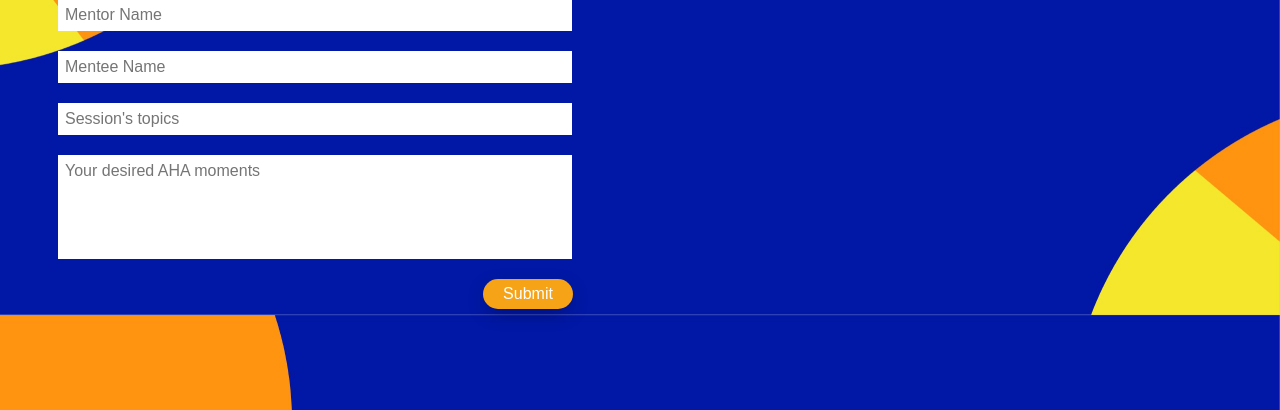
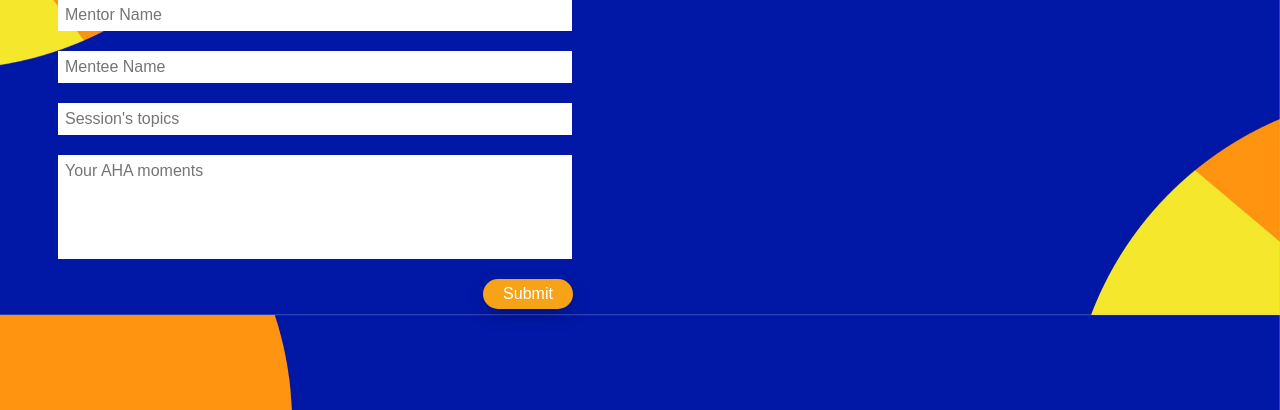
Before and after one commit to outravoj/CombatWombat, a Flask app: page / in a window 1280 px wide. Shown: the part 384-794 px from the top of the page. Run offline with Flask 2, Linux system fonts and the light colour scheme.

Commit message:
Cora's designed result page.

```diff
--- a/API/wombo_api.py
+++ b/API/wombo_api.py
@@ -83,7 +83,7 @@ def generateWomboPath(form_data: dict):
     }, json={
         "input_spec": {
             "prompt": sesTop,
-            "style": 12,
+            "style": 13,
             "display_freq": 10
         }
     })
--- a/app.py
+++ b/app.py
@@ -16,7 +16,10 @@ def data():
         return f"The URL /data is accessed directly. Try going to '/form' to submit form"
     if request.method == 'POST':
         form_data = request.form
-        imagePath = generateWomboPath(form_data)
+        try:
+            imagePath = generateWomboPath(form_data)
+        except:
+            return render_template('cora_design.html')
         return render_template('result_page.html',imagePath=imagePath, form_data_passed=form_data)
 
 if __name__ == '__main__':
--- a/templates/cora_design.html
+++ b/templates/cora_design.html
@@ -28,7 +28,7 @@
 						<input  class="input_box" type = "text" name = "MentiName" placeholder="Mentee Name"/>
 						<input  class="input_box" type = "text" name = "SessionTopic" placeholder="Session's topics"/>
 						<!--<input  class="input_box" type = "text" name = "AhaMoment" /> -->
-					 <textarea class="input_box" name = "AhaMoment" rows="5" placeholder="Your desired AHA moments"></textarea>
+					 <textarea class="input_box" name = "AhaMoment" rows="5" placeholder="Your AHA moments"></textarea>
                     <p class = "form_styling"><input class="custom_button" type = "submit" value = "Submit" /></p>
                 </form>
         </div>
```
